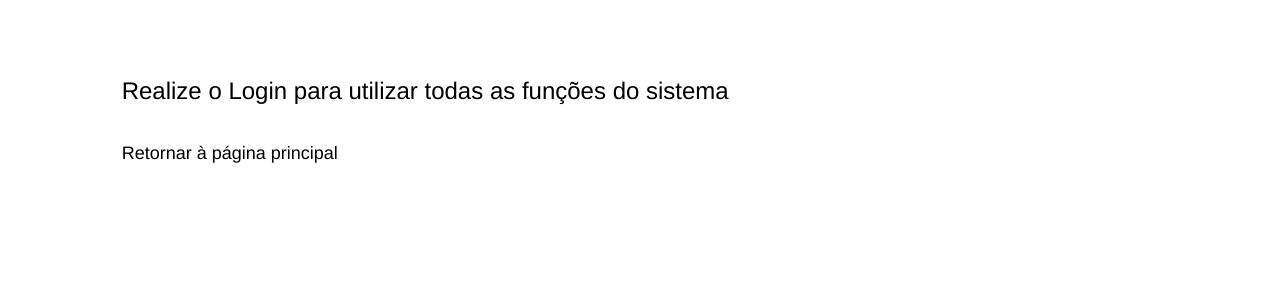
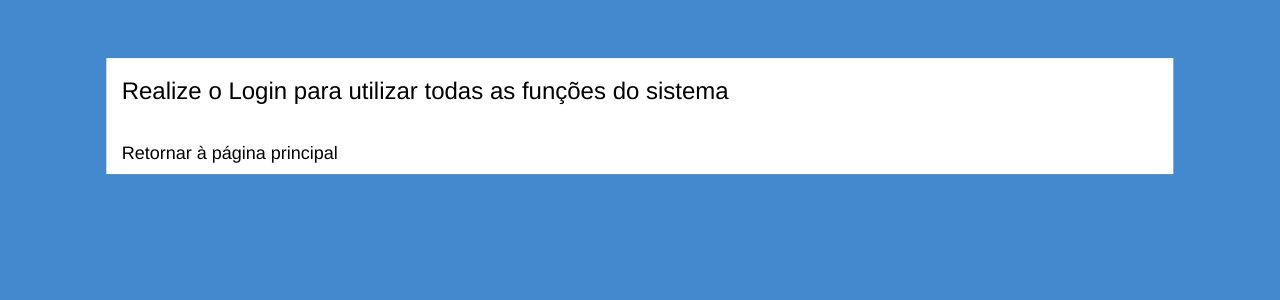
Before and after one commit to PI-and-TP-CEFETMG-AJPPV/MapFindIt, a Django app: page /editarMapa/1/ in a window 1280 px wide. Shown: the top 300 px of the page. Run offline with Django 3.2, Linux system fonts and the light colour scheme; some libraries are stand-ins or nearby versions.

Commit message:
voltando com o css geral antigo

```diff
--- a/MapFindIt/static/MapFindIt/css/geral.css
+++ b/MapFindIt/static/MapFindIt/css/geral.css
@@ -14,7 +14,9 @@
   padding:1vh 2vw;
   text-decoration:none;
 }
-
+body {
+  background-color: #4388CC;
+}
 a:link
 {
  text-decoration:none;
```
